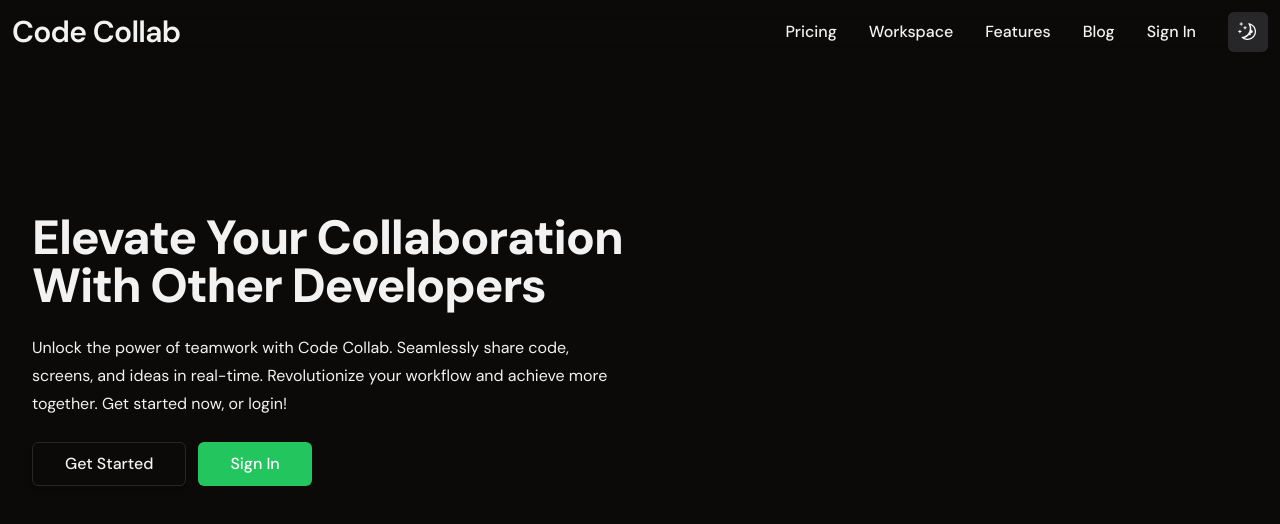
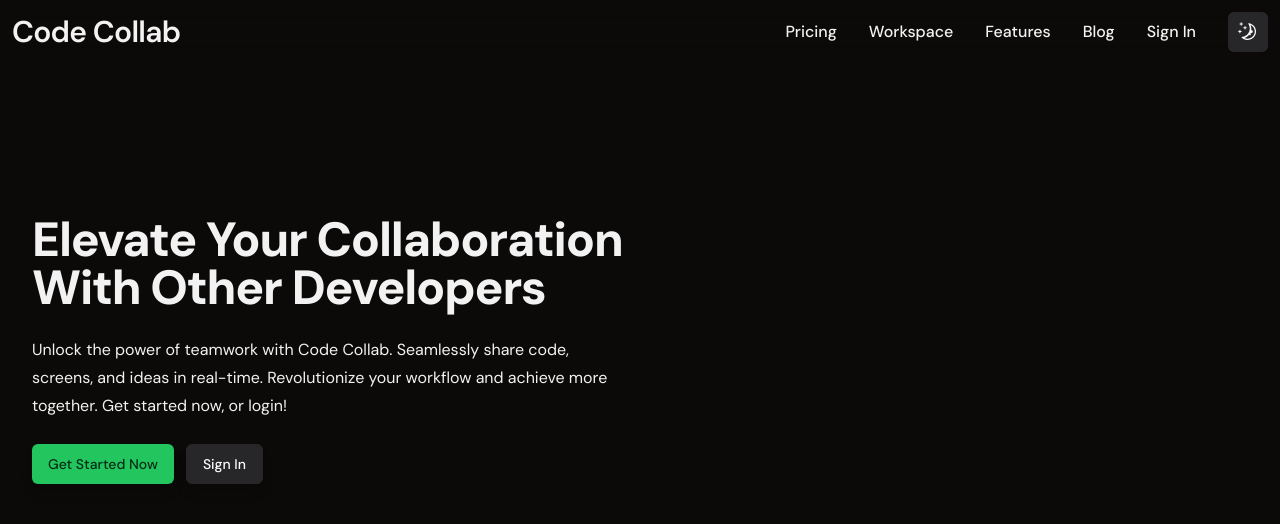
Before and after one commit to Airobinson0025/CodeCollab, a Next.js app: page / in a window 1280 px wide. Shown: the top 524 px of the page. Built offline with nearby package versions, Linux system fonts and the light colour scheme; no server answers.

Commit message:
small css changes, added alert dialog component to ui

```diff
--- a/src/app/(workspace)/workspace/page.jsx
+++ b/src/app/(workspace)/workspace/page.jsx
@@ -1,7 +1,6 @@
 'use client'
 import React, { useState, useEffect } from 'react'
 import { useSession } from 'next-auth/react'
-
 import WorkspaceHero from '@/app/components/global/workspace-hero'
 import { useRouter } from 'next/navigation'
 import RecentSessions from '@/app/components/global/recent-sessions'
--- a/src/app/api/session/route.js
+++ b/src/app/api/session/route.js
@@ -3,7 +3,6 @@
 import * as z from "zod";
 import { getServerSession } from "next-auth";
 import { authOptions } from "@/lib/auth";
-import { connect } from "socket.io-client";
 
 const formSchema = z.object({
     title: z.string().min(2, 'Title must be at least 2 characters long').max(200, 'Title must be less than 50 characters'),
--- a/src/app/components/cards/recent-session-card.jsx
+++ b/src/app/components/cards/recent-session-card.jsx
@@ -45,9 +45,9 @@
                 </div>
                 <div className='flex items-center gap-2'>
                   <Link href={`/workspace/sessions/${id}`}>
-                      <Button className='hover:bg-primary hover:text-secondary transition duration-200' size='sm' variant=''>Join</Button>
+                      <Button size='sm' variant=''>Join</Button>
                   </Link>
-                  <Button onClick={deleteSession} variant='secondary' size='sm' className='hover:bg-destructive hover:text-white transition duration-300'>Delete</Button>
+                  <Button onClick={deleteSession} variant='secondary' size='sm' className='hover:bg-destructive hover:text-white transition duration-200'>Delete</Button>
                 </div>
         </CardFooter>
     </Card>
--- a/src/app/components/global/hero.jsx
+++ b/src/app/components/global/hero.jsx
@@ -17,18 +17,20 @@
     <section className='px-8 h-[700px] flex flex-col items-start justify-center'>
         <h1>Elevate Your Collaboration <br/> With Other Developers</h1>
         <p className='max-w-xl'>Unlock the power of teamwork with Code Collab. Seamlessly share code, screens, and ideas in real-time. Revolutionize your workflow and achieve more together. Get started now, or login!</p>
-        <div className='flex items-center gap-3'>
-        <Link href='/sign-up' className='mt-6'>
-            <Button size='lg' variant='primary' className='border text-md hover:scale-105 shadow-md hover:bg-primary hover:text-secondary dark:hover:text-white transition duration-300'>
-              Get Started
-            </Button>
-        </Link>
-        <Link href={session ? '/workspace' : 'sign-in'} className='mt-6'>
-            <Button size='lg' variant='' className='text-md dark:text-white hover:scale-105 transition duration-300'>
-              Sign In
-            </Button>
-        </Link>
-        </div>
+        {session? (
+          <Link href='/workspace' className='mt-6'>
+            <Button variant='secondary' className='border hover:scale-105 hover:bg-primary transition duration-200'>Continue to workspace</Button>
+          </Link>
+        ): (
+          <div className='flex items-center justify-center gap-3 mt-6'>
+            <Link href='/sign-up'>
+                <Button className='shadow-lg hover:scale-105 transition duration-200'>Get Started Now</Button>
+            </Link>
+            <Link href='/sign-in'>
+                <Button variant='secondary' className='border shadow-lg hover:scale-105 transition duration-200'>Sign In</Button>
+            </Link>
+          </div>
+        )}
     </section>
   )
 }
--- a/src/app/components/global/recent-sessions.jsx
+++ b/src/app/components/global/recent-sessions.jsx
@@ -3,8 +3,7 @@
 import RecentSessionCard from '../cards/recent-session-card';
 import { motion } from 'framer-motion';
 import NoSessions from './no-session';
-import { CircleLoader } from 'react-spinners';
-import { useSession } from 'next-auth/react';
+import { RotateLoader } from 'react-spinners';
 
 async function getRecentSessionsByUserId() {
   const response = await fetch(`/api/session/user`, {
@@ -50,14 +49,14 @@
   return (
     <div>
       <div className='flex items-center gap-4'>
-        <h1>Recent Collab Sessions</h1>
+        <h3>Recent Collab Sessions</h3>
         <CounterClockwiseClockIcon className='h-8 w-8'/>
       </div>
       <h4 className='font-normal mt-2'>Your sessions From The Past Week</h4>
 
       {loading? (
         <div className='h-[300px] flex items-center justify-center text-primary'>
-          <CircleLoader color='#6EB9A6' loading={loading} size={50} />
+          <RotateLoader color='#16a34a' loading={loading} size={10} />
         </div> // Display a loading message when data is being fetched
       ) : (
         <motion.div
--- /dev/null
+++ b/src/app/components/ui/alert-dialog.jsx
@@ -0,0 +1,99 @@
+"use client"
+
+import * as React from "react"
+import * as AlertDialogPrimitive from "@radix-ui/react-alert-dialog"
+
+import { cn } from "@/lib/utils"
+import { buttonVariants } from "@/components/ui/button"
+
+const AlertDialog = AlertDialogPrimitive.Root
+
+const AlertDialogTrigger = AlertDialogPrimitive.Trigger
+
+const AlertDialogPortal = AlertDialogPrimitive.Portal
+
+const AlertDialogOverlay = React.forwardRef(({ className, ...props }, ref) => (
+  <AlertDialogPrimitive.Overlay
+    className={cn(
+      "fixed inset-0 z-50 bg-black/80  data-[state=open]:animate-in data-[state=closed]:animate-out data-[state=closed]:fade-out-0 data-[state=open]:fade-in-0",
+      className
+    )}
+    {...props}
+    ref={ref} />
+))
+AlertDialogOverlay.displayName = AlertDialogPrimitive.Overlay.displayName
+
+const AlertDialogContent = React.forwardRef(({ className, ...props }, ref) => (
+  <AlertDialogPortal>
+    <AlertDialogOverlay />
+    <AlertDialogPrimitive.Content
+      ref={ref}
+      className={cn(
+        "fixed left-[50%] top-[50%] z-50 grid w-full max-w-lg translate-x-[-50%] translate-y-[-50%] gap-4 border bg-background p-6 shadow-lg duration-200 data-[state=open]:animate-in data-[state=closed]:animate-out data-[state=closed]:fade-out-0 data-[state=open]:fade-in-0 data-[state=closed]:zoom-out-95 data-[state=open]:zoom-in-95 data-[state=closed]:slide-out-to-left-1/2 data-[state=closed]:slide-out-to-top-[48%] data-[state=open]:slide-in-from-left-1/2 data-[state=open]:slide-in-from-top-[48%] sm:rounded-lg",
+        className
+      )}
+      {...props} />
+  </AlertDialogPortal>
+))
+AlertDialogContent.displayName = AlertDialogPrimitive.Content.displayName
+
+const AlertDialogHeader = ({
+  className,
+  ...props
+}) => (
+  <div
+    className={cn("flex flex-col space-y-2 text-center sm:text-left", className)}
+    {...props} />
+)
+AlertDialogHeader.displayName = "AlertDialogHeader"
+
+const AlertDialogFooter = ({
+  className,
+  ...props
+}) => (
+  <div
+    className={cn("flex flex-col-reverse sm:flex-row sm:justify-end sm:space-x-2", className)}
+    {...props} />
+)
+AlertDialogFooter.displayName = "AlertDialogFooter"
+
+const AlertDialogTitle = React.forwardRef(({ className, ...props }, ref) => (
+  <AlertDialogPrimitive.Title ref={ref} className={cn("text-lg font-semibold", className)} {...props} />
+))
+AlertDialogTitle.displayName = AlertDialogPrimitive.Title.displayName
+
+const AlertDialogDescription = React.forwardRef(({ className, ...props }, ref) => (
+  <AlertDialogPrimitive.Description
+    ref={ref}
+    className={cn("text-sm text-muted-foreground", className)}
+    {...props} />
+))
+AlertDialogDescription.displayName =
+  AlertDialogPrimitive.Description.displayName
+
+const AlertDialogAction = React.forwardRef(({ className, ...props }, ref) => (
+  <AlertDialogPrimitive.Action ref={ref} className={cn(buttonVariants(), className)} {...props} />
+))
+AlertDialogAction.displayName = AlertDialogPrimitive.Action.displayName
+
+const AlertDialogCancel = React.forwardRef(({ className, ...props }, ref) => (
+  <AlertDialogPrimitive.Cancel
+    ref={ref}
+    className={cn(buttonVariants({ variant: "outline" }), "mt-2 sm:mt-0", className)}
+    {...props} />
+))
+AlertDialogCancel.displayName = AlertDialogPrimitive.Cancel.displayName
+
+export {
+  AlertDialog,
+  AlertDialogPortal,
+  AlertDialogOverlay,
+  AlertDialogTrigger,
+  AlertDialogContent,
+  AlertDialogHeader,
+  AlertDialogFooter,
+  AlertDialogTitle,
+  AlertDialogDescription,
+  AlertDialogAction,
+  AlertDialogCancel,
+}
```
Also changed, not shown: 1 other file (tests, documents, lock files or other folders).
